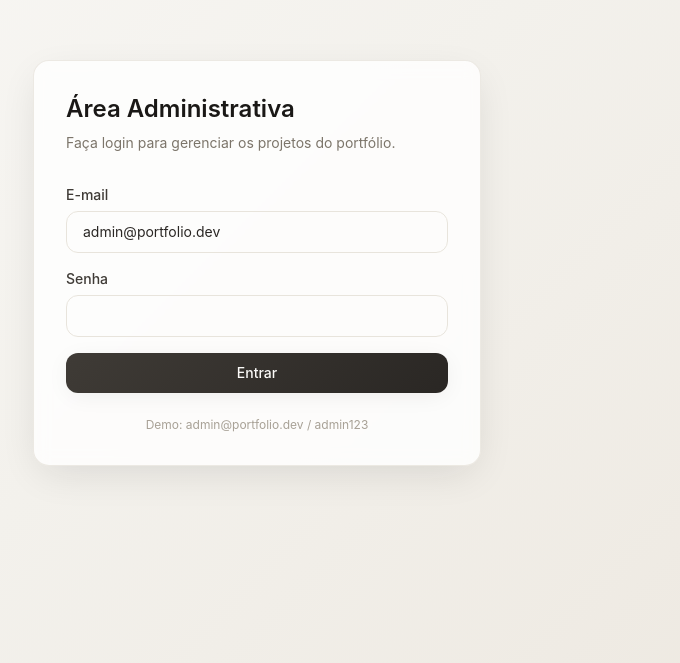
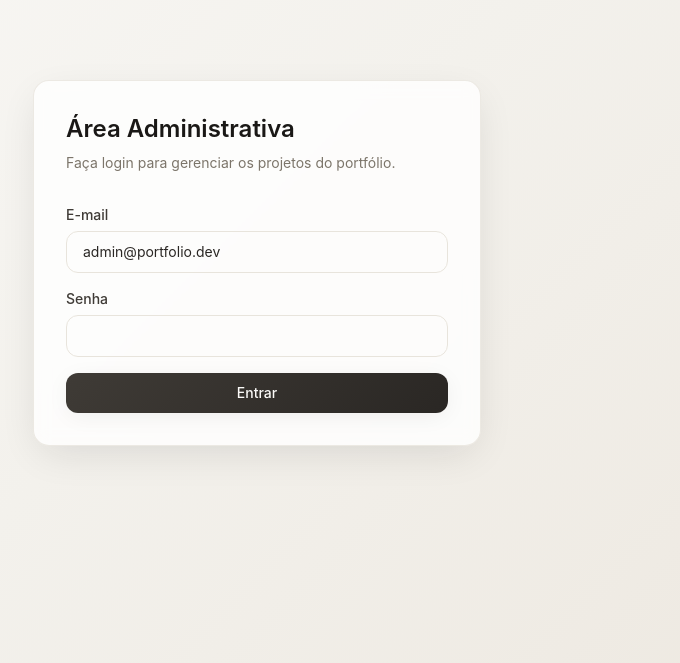
Before and after one commit to A-jota07/portfolio, a React (Vite) app: page /admin/login in a window 1280 px wide. Shown: the part 137-800 px from the top of the page, without its empty margins (383-1063 px from the left). Built offline with nearby package versions, Linux system fonts and the light colour scheme.

Commit message:
Removendo informações demo

```diff
--- a/src/pages/admin/LoginPage.tsx
+++ b/src/pages/admin/LoginPage.tsx
@@ -74,10 +74,6 @@
             Entrar
           </Button>
         </form>
-
-        <p className="mt-6 text-center text-xs text-surface-400">
-          Demo: admin@portfolio.dev / admin123
-        </p>
       </motion.div>
     </div>
   )
```
Also changed, not shown: src/services/authService.ts (line endings or trailing spaces).
